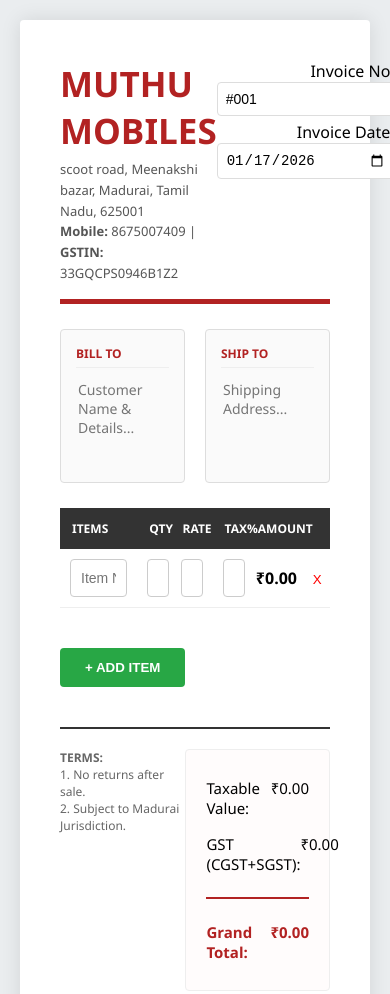
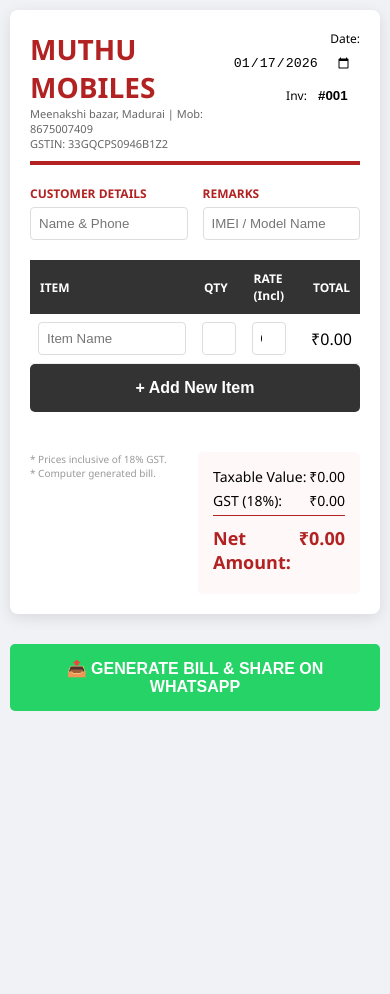
Before and after one commit to Sumathi-T-2003/-Muthu-Billing-App-, a website: page index.html in a window 390 px wide. Shown: the top 994 px of the page. After the commit the page ends 844 px from the top, so only its background shows below. Drawn offline with Linux system fonts and the light colour scheme.

Commit message:
-Muthu-Billing-App- upload mobile file

```diff
--- a/index.html
+++ b/index.html
@@ -2,161 +2,174 @@
 <html lang="en">
 <head>
     <meta charset="UTF-8">
-    <title>MUTHU MOBILES | Professional Billing</title>
+    <meta name="viewport" content="width=device-width, initial-scale=1.0">
+    <title>MUTHU MOBILES | Digital Billing</title>
     <script src="https://cdnjs.cloudflare.com/ajax/libs/html2pdf.js/0.10.1/html2pdf.bundle.min.js"></script>
 
     <style>
-        :root { --red: #b22222; --gray: #f4f4f4; --dark: #333; }
-        body { font-family: 'Segoe UI', sans-serif; background: #eaedef; margin: 0; padding: 20px; }
-        .invoice-card { max-width: 1000px; margin: auto; background: white; padding: 40px; box-shadow: 0 0 20px rgba(0,0,0,0.1); border-radius: 4px; }
-        .header { display: flex; justify-content: space-between; border-bottom: 5px solid var(--red); padding-bottom: 15px; }
-        .brand h1 { color: var(--red); margin: 0; font-size: 35px; text-transform: uppercase; }
-        .brand-sub { font-size: 13px; color: #555; line-height: 1.6; margin-top: 5px; }
-        .top-info { text-align: right; }
-        .top-info input { border: 1px solid #ddd; padding: 8px; font-size: 14px; width: 160px; margin-bottom: 5px; border-radius: 4px; }
-        .address-grid { display: grid; grid-template-columns: 1fr 1fr; gap: 20px; margin: 25px 0; }
-        .box { border: 1px solid #ddd; padding: 15px; background: #fafafa; border-radius: 4px; }
-        .box h4 { margin: 0 0 10px 0; color: var(--red); border-bottom: 1px solid #eee; padding-bottom: 5px; font-size: 12px; }
-        textarea { width: 100%; border: none; background: transparent; height: 80px; font-size: 14px; outline: none; resize: none; font-family: inherit; }
-        table { width: 100%; border-collapse: collapse; margin-top: 20px; table-layout: fixed; }
-        th { background: var(--dark); color: white; padding: 12px; font-size: 12px; text-align: left; text-transform: uppercase; }
-        td { padding: 10px; border-bottom: 1px solid #eee; vertical-align: middle; }
-        .cell-input { width: 100%; border: 1px solid #ccc; padding: 10px; box-sizing: border-box; font-size: 14px; border-radius: 4px; }
-        .footer { display: flex; justify-content: space-between; margin-top: 40px; border-top: 2px solid var(--dark); padding-top: 20px; }
-        .totals-box { width: 38%; background: #fffcfc; padding: 20px; border: 1px solid #eee; border-radius: 4px; }
-        .row-flex { display: flex; justify-content: space-between; padding: 8px 0; font-size: 15px; }
-        .grand { font-size: 24px; font-weight: bold; color: var(--red); border-top: 2px solid var(--red); margin-top: 15px; padding-top: 15px; }
-        .btn-add { background: #28a745; color: white; border: none; padding: 12px 25px; cursor: pointer; font-weight: bold; margin-top: 15px; border-radius: 4px; }
-        .no-print { text-align: center; margin-top: 40px; }
-        @media print { .no-print, .btn-del { display: none !important; } }
+        :root { --red: #b22222; --green: #25D366; --dark: #333; }
+        body { font-family: 'Segoe UI', sans-serif; background: #f0f2f5; margin: 0; padding: 10px; }
+        .invoice-card { max-width: 800px; margin: auto; background: white; padding: 20px; border-radius: 8px; box-shadow: 0 4px 15px rgba(0,0,0,0.1); }
+        .header { display: flex; justify-content: space-between; border-bottom: 4px solid var(--red); padding-bottom: 10px; margin-bottom: 20px; }
+        .brand h1 { color: var(--red); margin: 0; font-size: 28px; }
+        .brand-sub { font-size: 11px; color: #666; }
+        .grid { display: grid; grid-template-columns: 1fr 1fr; gap: 15px; margin-bottom: 20px; }
+        .box h4 { margin: 0 0 5px 0; font-size: 12px; color: var(--red); }
+        input, textarea { width: 100%; padding: 8px; border: 1px solid #ddd; border-radius: 4px; box-sizing: border-box; }
+        table { width: 100%; border-collapse: collapse; margin-top: 10px; }
+        th { background: var(--dark); color: white; padding: 10px; font-size: 12px; text-align: left; }
+        td { padding: 8px; border-bottom: 1px solid #eee; }
+        .footer-area { display: flex; justify-content: space-between; margin-top: 20px; }
+        .totals { width: 40%; background: #fff8f8; padding: 15px; border-radius: 5px; }
+        .total-row { display: flex; justify-content: space-between; margin-bottom: 5px; font-size: 14px; }
+        .grand-total { font-size: 18px; font-weight: bold; color: var(--red); border-top: 1px solid var(--red); padding-top: 10px; }
+        .actions { text-align: center; margin-top: 30px; }
+        .btn { padding: 15px; border: none; border-radius: 5px; cursor: pointer; font-weight: bold; color: white; width: 100%; font-size: 16px; }
+        .btn-add { background: var(--dark); margin-bottom: 20px; }
+        .btn-share { background: var(--green); }
+        @media print { .no-print { display: none !important; } }
     </style>
 </head>
 <body>
 
-<div class="invoice-card" id="invoice">
+<div class="invoice-card" id="bill-area">
     <div class="header">
         <div class="brand">
             <h1>MUTHU MOBILES</h1>
             <div class="brand-sub">
-                scoot road, Meenakshi bazar, Madurai, Tamil Nadu, 625001<br>
-                <strong>Mobile:</strong> 8675007409 | <strong>GSTIN:</strong> 33GQCPS0946B1Z2
+                Meenakshi bazar, Madurai | Mob: 8675007409<br>
+                GSTIN: 33GQCPS0946B1Z2
             </div>
         </div>
-        <div class="top-info">
-            Invoice No: <input type="text" id="invNo" value="#001"><br>
-            Invoice Date: <input type="date" id="invDate">
+        <div style="text-align: right; font-size: 12px;">
+            Date: <input type="date" id="invDate" style="width: auto; border:none;"><br>
+            Inv: <input type="text" id="invNo" value="#001" style="width: 50px; border:none; font-weight:bold;">
         </div>
     </div>
 
-    <div class="address-grid">
+    <div class="grid">
         <div class="box">
-            <h4>BILL TO</h4>
-            <textarea id="billTo" placeholder="Customer Name & Details..."></textarea>
+            <h4>CUSTOMER DETAILS</h4>
+            <input type="text" id="custName" placeholder="Name & Phone">
         </div>
         <div class="box">
-            <h4>SHIP TO</h4>
-            <textarea id="shipTo" placeholder="Shipping Address..."></textarea>
+            <h4>REMARKS</h4>
+            <input type="text" id="notes" placeholder="IMEI / Model Name">
         </div>
     </div>
 
     <table>
         <thead>
             <tr>
-                <th style="width: 35%;">ITEMS</th>
-                <th style="width: 10%;">QTY</th>
-                <th style="width: 15%;">RATE</th>
-                <th style="width: 10%;">TAX%</th>
-                <th style="width: 20%; text-align: right;">AMOUNT</th>
-                <th style="width: 10%;" class="no-print"></th>
+                <th style="width: 50%;">ITEM</th>
+                <th style="width: 15%;">QTY</th>
+                <th style="width: 15%;">RATE (Incl)</th>
+                <th style="width: 20%; text-align: right;">TOTAL</th>
             </tr>
         </thead>
         <tbody id="billBody"></tbody>
     </table>
 
-    <button class="btn-add no-print" onclick="addRow()">+ ADD ITEM</button>
+    <button class="btn btn-add no-print" onclick="addRow()">+ Add New Item</button>
 
-    <div class="footer">
-        <div style="width: 50%; font-size: 12px; color: #666;">
-            <strong>TERMS:</strong><br>1. No returns after sale.<br>2. Subject to Madurai Jurisdiction.
+    <div class="footer-area">
+        <div style="font-size: 10px; color: #999; width: 50%;">
+            * Prices inclusive of 18% GST.<br>
+            * Computer generated bill.
         </div>
-        <div class="totals-box">
-            <div class="row-flex"><span>Taxable Value:</span> <span id="taxableT">₹0.00</span></div>
-            <div class="row-flex"><span>GST (CGST+SGST):</span> <span id="totalTax">₹0.00</span></div>
-            <div class="grand"><div class="row-flex"><span>Grand Total:</span> <span id="grandT">₹0.00</span></div></div>
+        <div class="totals">
+            <div class="total-row"><span>Taxable Value:</span> <span id="taxableAmt">₹0.00</span></div>
+            <div class="total-row"><span>GST (18%):</span> <span id="gstAmt">₹0.00</span></div>
+            <div class="total-row grand-total"><span>Net Amount:</span> <span id="grandTotal">₹0.00</span></div>
         </div>
     </div>
 </div>
 
-<div class="no-print">
-    <button onclick="downloadPDF()" style="padding: 15px 40px; background: #25D366; color: white; cursor: pointer; border: none; border-radius: 5px; font-weight: bold;">DOWNLOAD & SHARE PDF</button>
-    <button onclick="saveToDatabase()" style="padding: 15px 40px; background: #007bff; color: white; cursor: pointer; border: none; border-radius: 5px; font-weight: bold; margin-left: 10px;">SAVE TO CLOUD</button>
+<div class="actions no-print">
+    <button class="btn btn-share" onclick="saveAndShare()">📤 GENERATE BILL & SHARE ON WHATSAPP</button>
 </div>
 
 <script>
-    const apiUrl = "/api/products"; // Render uses relative path
     document.getElementById('invDate').valueAsDate = new Date();
 
     function addRow() {
-        const tbody = document.getElementById('billBody');
-        const row = document.createElement('tr');
-        row.innerHTML = `
-            <td><input type="text" class="cell-input p-name" placeholder="Item Name"></td>
-            <td><input type="number" class="cell-input p-qty" value="1" oninput="calculate()"></td>
-            <td><input type="number" class="cell-input p-rate" value="0" oninput="calculate()"></td>
-            <td><input type="number" class="cell-input p-tax" value="18" oninput="calculate()"></td>
-            <td style="text-align: right; font-weight: bold;">₹<span class="p-total">0.00</span></td>
-            <td class="no-print"><button onclick="this.parentElement.parentElement.remove(); calculate();" style="color:red; border:none; background:none; cursor:pointer;">X</button></td>
+        const tr = document.createElement('tr');
+        tr.innerHTML = `
+            <td><input type="text" class="p-name" placeholder="Item Name"></td>
+            <td><input type="number" class="p-qty" value="1" oninput="calculate()"></td>
+            <td><input type="number" class="p-rate" value="0" oninput="calculate()"></td>
+            <td style="text-align: right;">₹<span class="p-line-total">0.00</span></td>
         `;
-        tbody.appendChild(row);
+        document.getElementById('billBody').appendChild(tr);
     }
 
     function calculate() {
-        let tTaxable = 0, tTax = 0, tGrand = 0;
+        let total = 0;
         document.querySelectorAll('#billBody tr').forEach(row => {
-            const qty = Number(row.querySelector('.p-qty').value) || 0;
-            const rateIncl = Number(row.querySelector('.p-rate').value) || 0;
-            const taxP = Number(row.querySelector('.p-tax').value) || 18;
-
-            const taxable = (rateIncl * qty) / (1 + (taxP/100));
-            const tax = (rateIncl * qty) - taxable;
-            const lineTotal = rateIncl * qty;
-
-            row.querySelector('.p-total').innerText = lineTotal.toFixed(2);
-            tTaxable += taxable; tTax += tax; tGrand += lineTotal;
+            const q = Number(row.querySelector('.p-qty').value) || 0;
+            const r = Number(row.querySelector('.p-rate').value) || 0;
+            const line = q * r;
+            row.querySelector('.p-line-total').innerText = line.toFixed(2);
+            total += line;
         });
-
-        document.getElementById('taxableT').innerText = "₹" + tTaxable.toFixed(2);
-        document.getElementById('totalTax').innerText = "₹" + tTax.toFixed(2);
-        document.getElementById('grandT').innerText = "₹" + tGrand.toFixed(2);
+        const taxable = total / 1.18;
+        const gst = total - taxable;
+        document.getElementById('taxableAmt').innerText = "₹" + taxable.toFixed(2);
+        document.getElementById('gstAmt').innerText = "₹" + gst.toFixed(2);
+        document.getElementById('grandTotal').innerText = "₹" + total.toFixed(2);
     }
 
-    async function saveToDatabase() {
+    // Auto-Save to MongoDB Function
+    async function autoSaveData() {
         const rows = document.querySelectorAll('#billBody tr');
         for (let row of rows) {
-            const data = {
+            const item = {
                 name: row.querySelector('.p-name').value,
                 price: row.querySelector('.p-rate').value,
                 quantity: row.querySelector('.p-qty').value
             };
-            await fetch(`${apiUrl}/add`, {
-                method: "POST",
-                headers: { "Content-Type": "application/json" },
-                body: JSON.stringify(data)
-            });
+            if(item.name && item.price > 0) {
+                await fetch('/api/products/add', {
+                    method: 'POST',
+                    headers: {'Content-Type': 'application/json'},
+                    body: JSON.stringify(item)
+                });
+            }
         }
-        alert("Sales Data Saved to MongoDB!");
+        console.log("Data saved to Cloud.");
     }
 
-    function downloadPDF() {
-        const element = document.getElementById('invoice');
+    async function saveAndShare() {
+        // 1. First Auto-save to Cloud
+        await autoSaveData();
+
+        // 2. Prepare PDF
+        const element = document.getElementById('bill-area');
         const opt = {
-            margin: 0.2,
-            filename: 'Muthu_Mobiles_Bill.pdf',
+            margin: 0.3,
+            filename: 'Muthu_Bill.pdf',
             image: { type: 'jpeg', quality: 0.98 },
             html2canvas: { scale: 3 },
             jsPDF: { unit: 'in', format: 'a4', orientation: 'portrait' }
         };
-        html2pdf().set(opt).from(element).save();
+
+        try {
+            const pdfBlob = await html2pdf().set(opt).from(element).output('blob');
+            const file = new File([pdfBlob], "Muthu_Mobiles_Bill.pdf", { type: "application/pdf" });
+
+            if (navigator.canShare && navigator.canShare({ files: [file] })) {
+                await navigator.share({
+                    files: [file],
+                    title: 'Muthu Mobiles Bill',
+                });
+            } else {
+                html2pdf().set(opt).from(element).save();
+                alert("Bill Saved to Cloud & PDF Downloaded!");
+            }
+        } catch (err) {
+            alert("Error in sharing. PDF downloaded instead.");
+            html2pdf().set(opt).from(element).save();
+        }
     }
 
     addRow();
```
